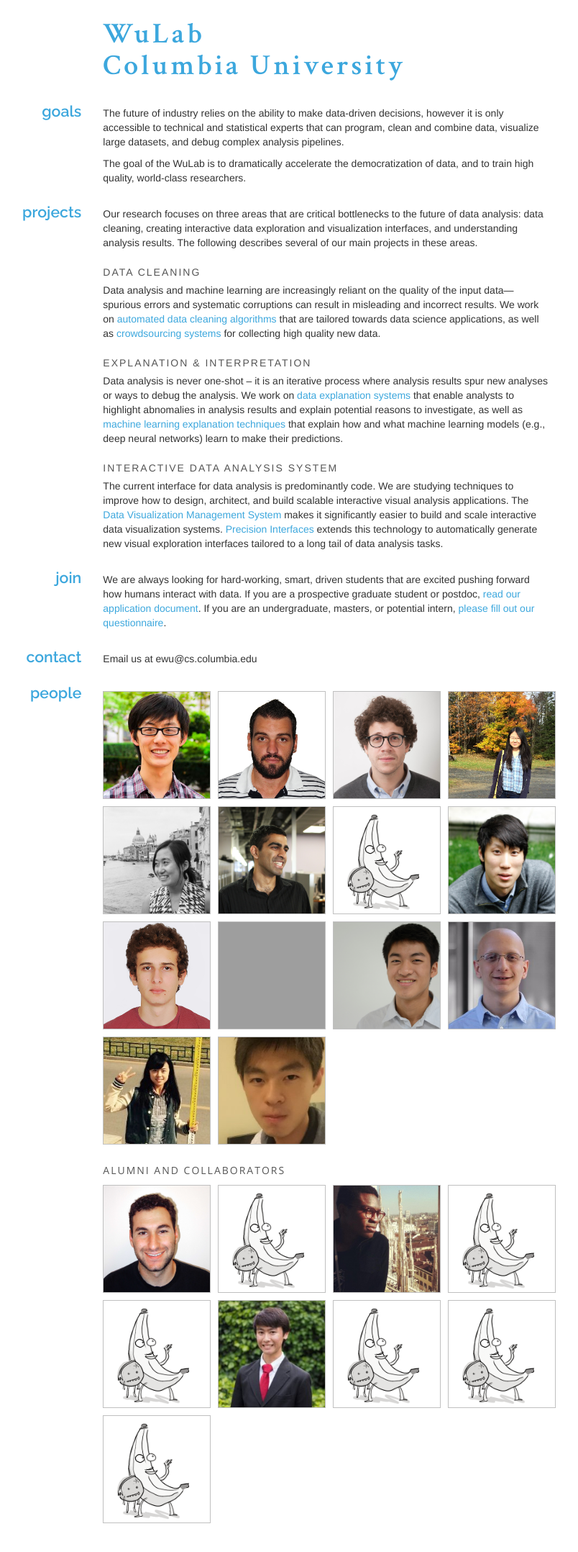
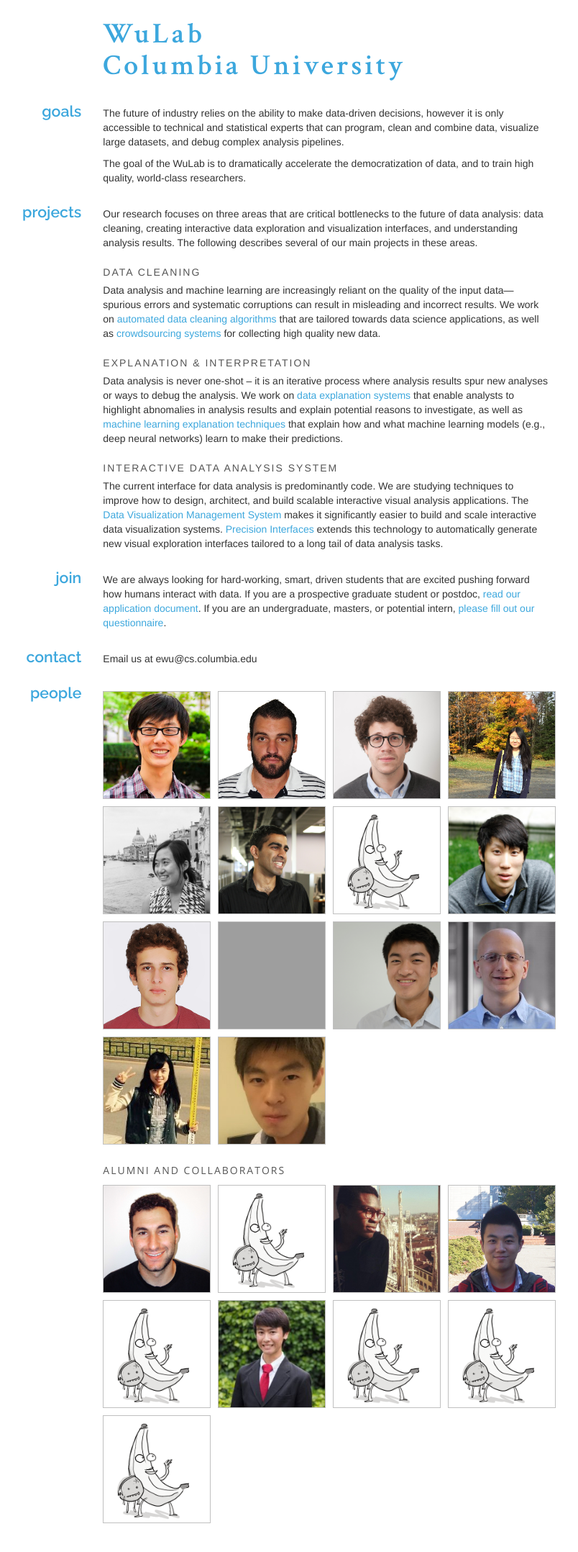
Before and after one commit to cudbg/lab, a Jekyll site: the page built from index.md, in a window 1280 px wide. Shown: the whole page at 72% size, without its empty margins (141-945 px from the left). Built offline with Jekyll 4.4.1, drawn with Linux system fonts in a browser that asks for light colours; some web fonts are replaced; grey boxes are pictures that could not be loaded.

Commit message:
added ppl

```diff
--- a/_data/people.yml
+++ b/_data/people.yml
@@ -70,6 +70,8 @@
     img: danielalabi.jpeg
     role: Masters
   - name: Zhengjie Miao
+    img: zhengjie.jpg
+    url: http://www.miaozhengjie.com/
     role: Masters
   - name: Sharan Suryanarayanan
     role: Masters
```
Also changed, not shown: files/images/people/zhengjie.jpg (added).
